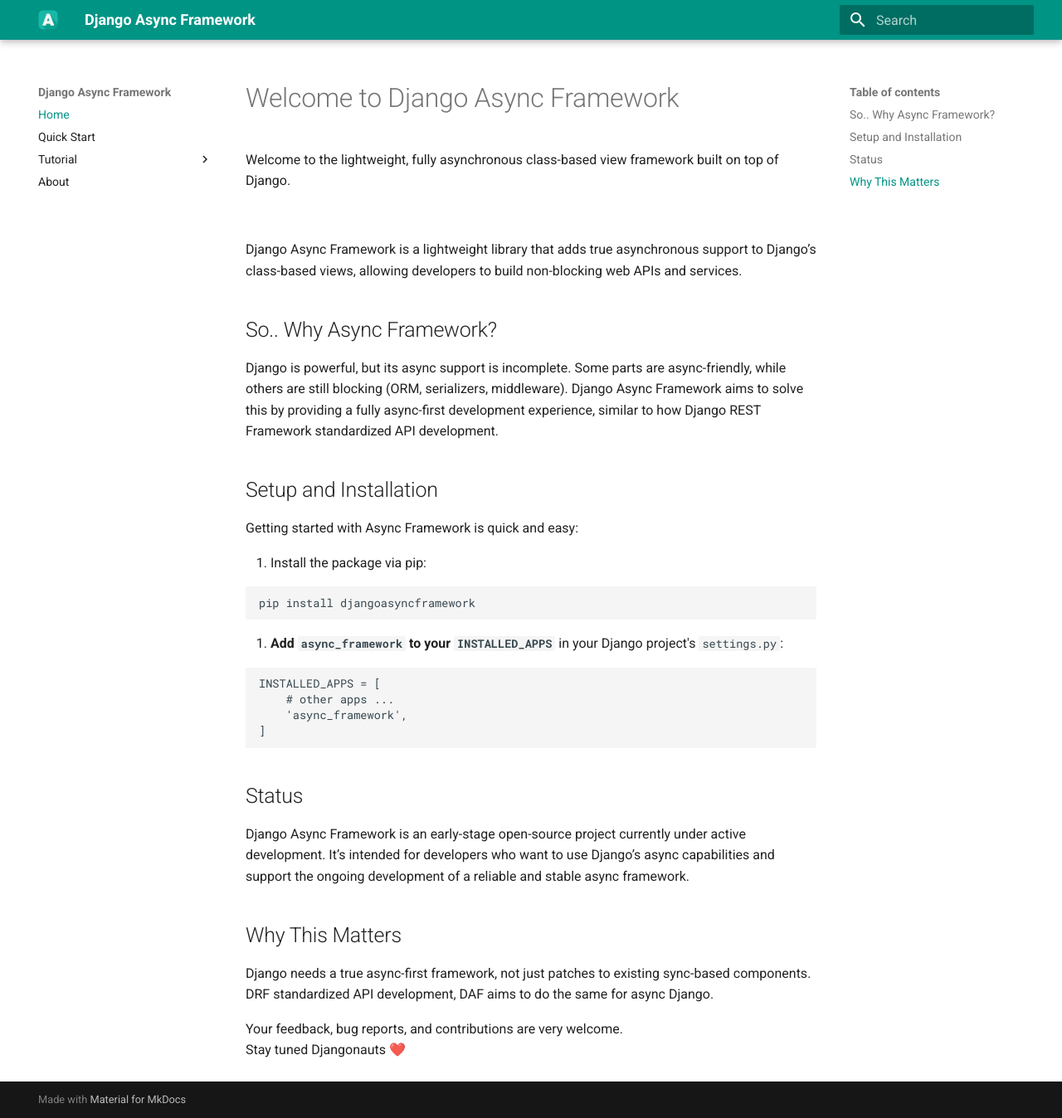
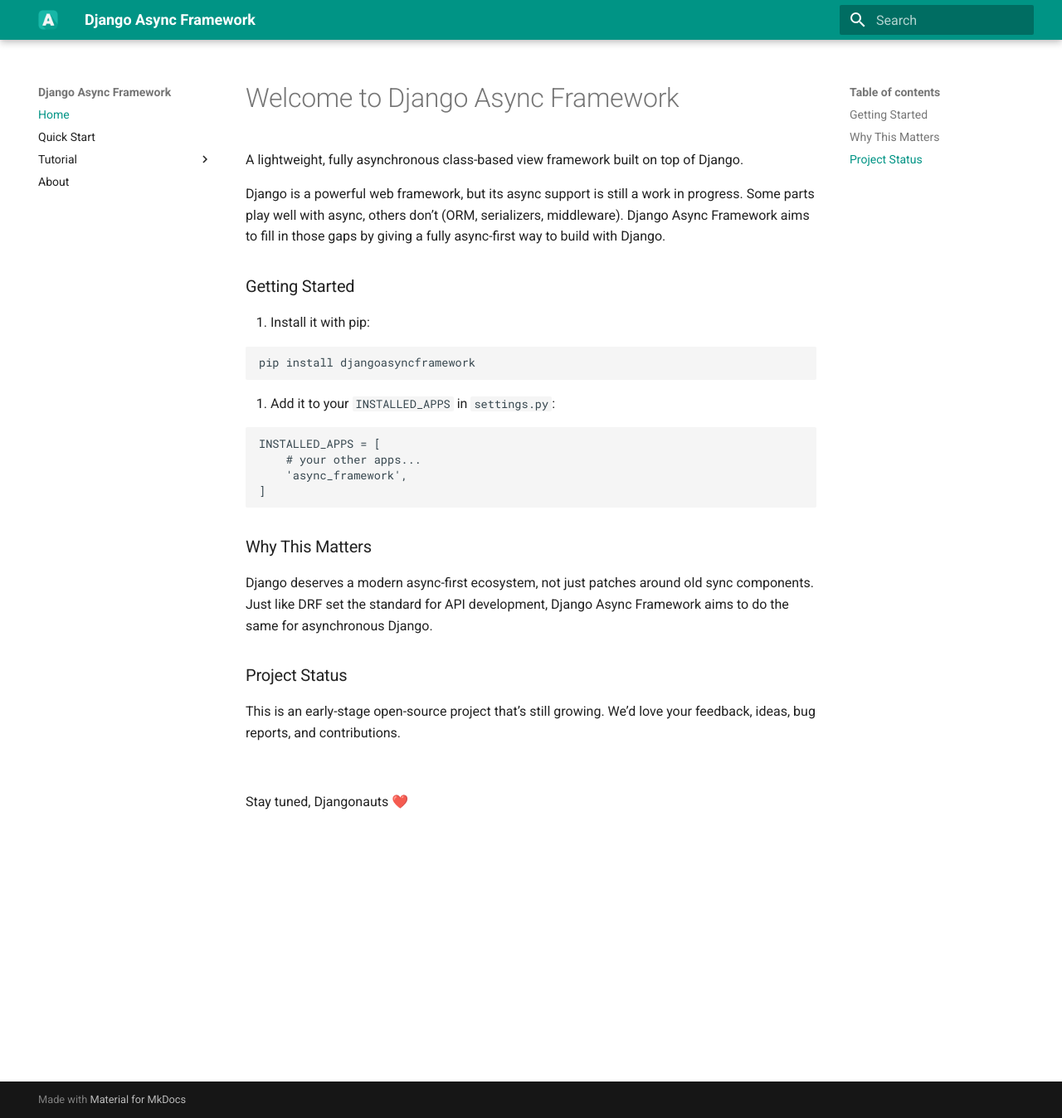
Before and after one commit to mouhamaddev/django-async-framework, an MkDocs documentation site: the page built from docs/index.md, in a window 1280 px wide and 1348 px high. Shown: the whole window at 83% size. Built offline with MkDocs 1.6.1 and Material for MkDocs 9.7.7, drawn with Linux system fonts in a browser that asks for light colours.

Commit message:
docs: improve and revise docs

````diff
--- a/docs/index.md
+++ b/docs/index.md
@@ -1,64 +1,35 @@
 # Welcome to Django Async Framework
 
+A lightweight, fully asynchronous class-based view framework built on top of Django.
 
-Welcome to the lightweight, fully asynchronous class-based view framework built on top of Django.
+Django is a powerful web framework, but its async support is still a work in progress. Some parts play well with async, others don’t (ORM, serializers, middleware). Django Async Framework aims to fill in those gaps by giving a fully async-first way to build with Django.
 
-<br>
+### Getting Started
 
-Django Async Framework is a lightweight library that adds true asynchronous support to Django’s class-based views, allowing developers to build non-blocking web APIs and services.
-
-## So.. Why Async Framework?
-
-Django is powerful, but its async support is incomplete. Some parts are async-friendly, while others are still blocking (ORM, serializers, middleware). Django Async Framework aims to solve this by providing a fully async-first development experience, similar to how Django REST Framework standardized API development.
-
-## Setup and Installation
-
-Getting started with Async Framework is quick and easy:
-
-1. Install the package via pip:
+1. Install it with pip:
 
 ```bash
 pip install djangoasyncframework
 ```
 
-2. **Add `async_framework` to your `INSTALLED_APPS`** in your Django project's `settings.py`:
+2. Add it to your `INSTALLED_APPS` in `settings.py`:
 
 ```python
 INSTALLED_APPS = [
-    # other apps ...
+    # your other apps...
     'async_framework',
 ]
 ```
 
-## Status
+### Why This Matters
 
-Django Async Framework is an early-stage open-source project currently under active development. It’s intended for developers who want to use Django’s async capabilities and support the ongoing development of a reliable and stable async framework.
+Django deserves a modern async-first ecosystem, not just patches around old sync components. Just like DRF set the standard for API development, Django Async Framework aims to do the same for asynchronous Django.
 
-## Why This Matters
-Django needs a true async-first framework, not just patches to existing sync-based components. DRF standardized API development, DAF aims to do the same for async Django.
 
-<div style="display: none">
-## Useful Links
+### Project Status
 
-<p>
-  <a target="_blank" href="https://github.com/mouhamaddev/django-async-framework" style="text-decoration:none;">
-    <button style="padding:10px 15px; font-size:14px; color:white; background-color:#24292e; border:none; border-radius:5px; cursor:pointer;">
-      🔗 GitHub Repository
-    </button>
-  </a>
-</p>
-
-<p>
-  <a target="_blank" href="https://pypi.org/project/djangoasyncframework/" style="text-decoration:none;">
-    <button style="padding:10px 15px; font-size:14px; color:white; background-color:#2094F3; border:none; border-radius:5px; cursor:pointer;">
-      📦 PyPI Package
-    </button>
-  </a>
-</p>
+This is an early-stage open-source project that’s still growing. We’d love your feedback, ideas, bug reports, and contributions.
 
 <br>
-</div>
 
-Your feedback, bug reports, and contributions are very welcome.
-<br>
-Stay tuned Djangonauts ❤️
+Stay tuned, Djangonauts ❤️
````
Also changed, not shown: docs/about.md (+1 -1 lines).
